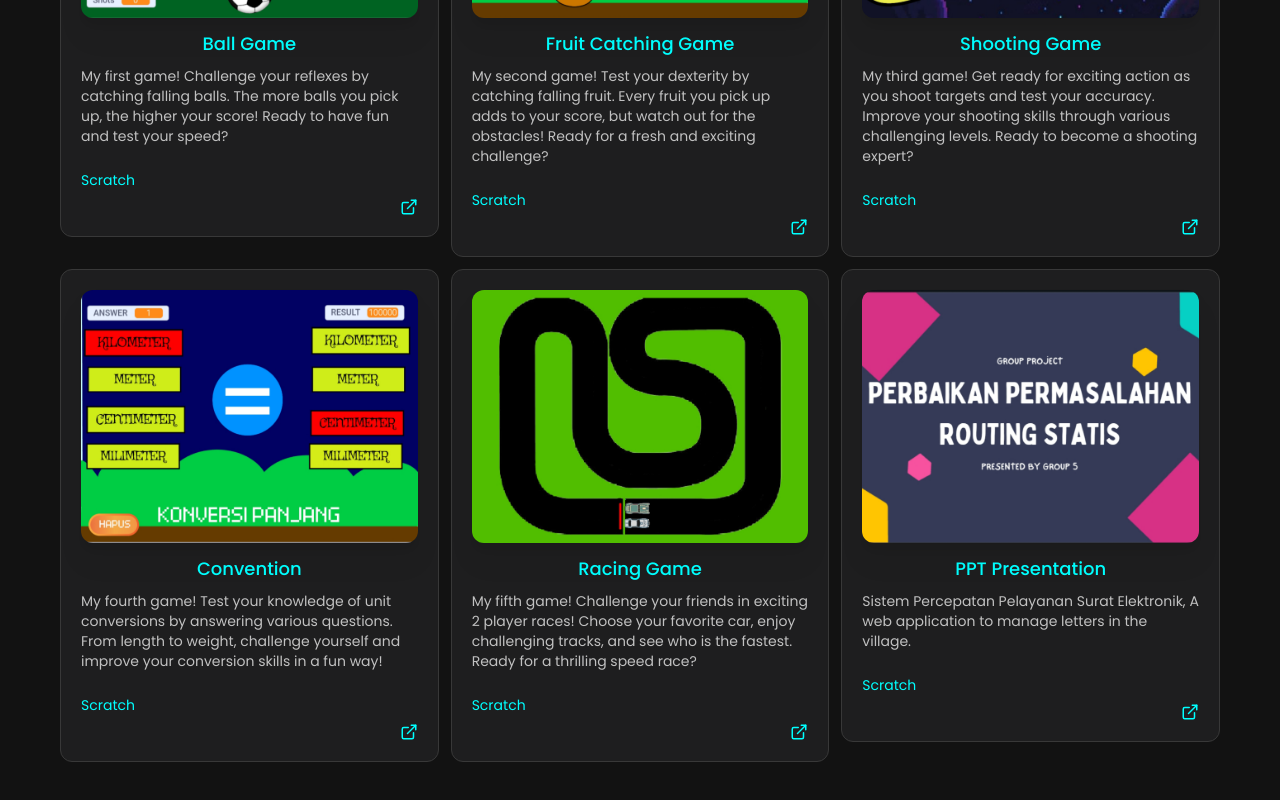
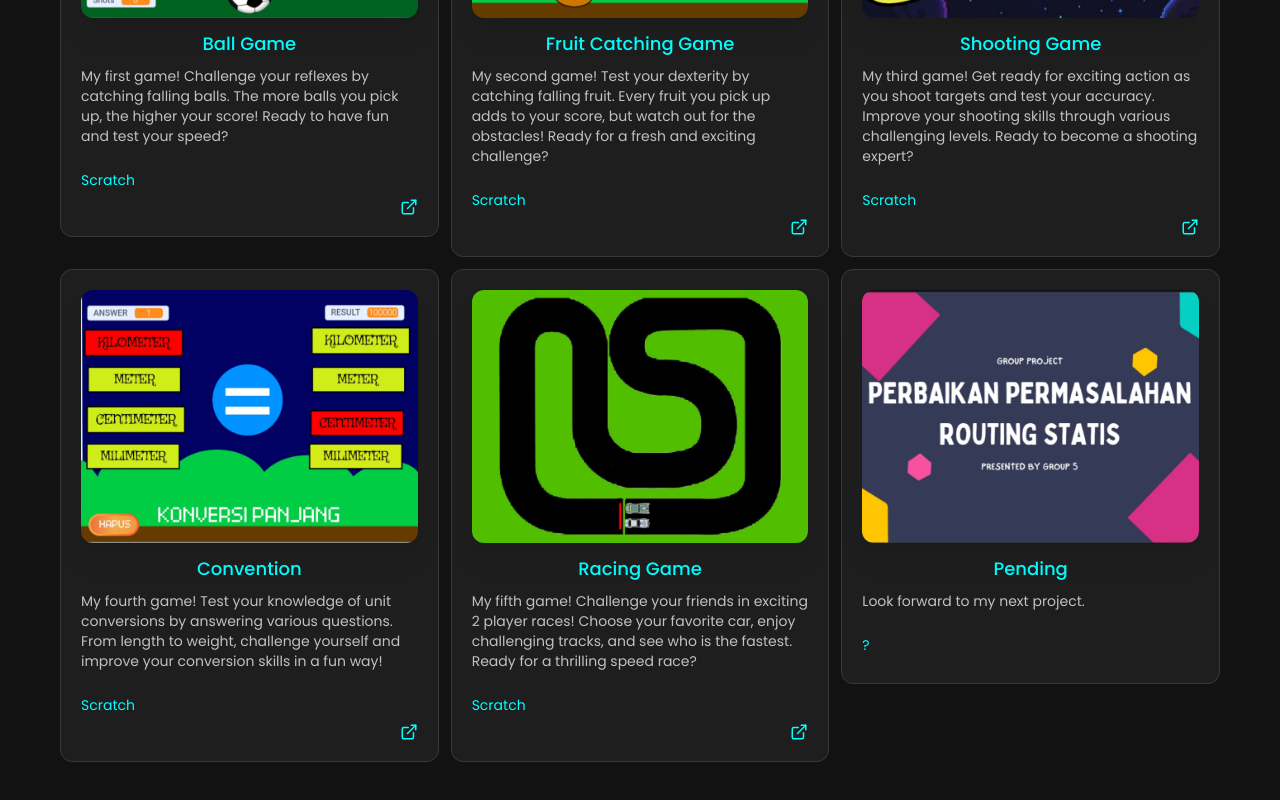
Before and after one commit to tokolight/portofolio-muhammad-erliyanto, a Vue app: page /portfolio in a window 1280 px wide. Shown: the part 491-1291 px from the top of the page. Built offline with nearby package versions, Linux system fonts and the light colour scheme.

Commit message:
Update PortfolioView.vue

```diff
--- a/src/views/PortfolioView.vue
+++ b/src/views/PortfolioView.vue
@@ -11,7 +11,7 @@ export default {
           status: 'My first game! Challenge your reflexes by catching falling balls. The more balls you pick up, the higher your score! Ready to have fun and test your speed?',
           tech: 'Scratch',
           github: 'null',
-          demo: 'https://scratch.mit.edu/projects/1062169432/'
+          demo: 'https://scratch.mit.edu/projects/1062169432'
         },
         {
           id: 2,
@@ -20,7 +20,7 @@ export default {
           status: 'My second game! Test your dexterity by catching falling fruit. Every fruit you pick up adds to your score, but watch out for the obstacles! Ready for a fresh and exciting challenge?',
           tech: 'Scratch',
           github: 'null',
-          demo: 'https://scratch.mit.edu/projects/1063011261/'
+          demo: 'https://scratch.mit.edu/projects/1063011261'
         },
         {
           id: 3,
@@ -29,7 +29,7 @@ export default {
           status: 'My third game! Get ready for exciting action as you shoot targets and test your accuracy. Improve your shooting skills through various challenging levels. Ready to become a shooting expert?',
           tech: 'Scratch',
           github: 'null',
-          demo: 'https://scratch.mit.edu/projects/1063495202/'
+          demo: 'https://scratch.mit.edu/projects/1065531890'
         },
         {
           id: 4,
@@ -38,7 +38,7 @@ export default {
           status: 'My fourth game! Test your knowledge of unit conversions by answering various questions. From length to weight, challenge yourself and improve your conversion skills in a fun way!',
           tech: 'Scratch',
           github: 'null',
-          demo: 'https://scratch.mit.edu/projects/1065531890/'
+          demo: 'https://scratch.mit.edu/projects/1063580305'
         },
         {
           id: 5,
@@ -47,16 +47,16 @@ export default {
           status: 'My fifth game! Challenge your friends in exciting 2 player races! Choose your favorite car, enjoy challenging tracks, and see who is the fastest. Ready for a thrilling speed race?',
           tech: 'Scratch',
           github: 'null',
-          demo: 'https://scratch.mit.edu/projects/1063580305/'
+          demo: 'https://scratch.mit.edu/projects/1066029646'
         },
         {
           id: 6,
-          name: 'PPT Presentation',
+          name: 'Pending',
           imageUrl: 'scratch.6',
-          status: 'Sistem Percepatan Pelayanan Surat Elektronik, A web application to manage letters in the village.',
-          tech: 'Scratch',
+          status: 'Look forward to my next project.',
+          tech: '?',
           github: 'null',
-          demo: 'https://scratch.mit.edu/projects/1066029646/'
+          demo: 'null'
         }
       ]
     };
```
